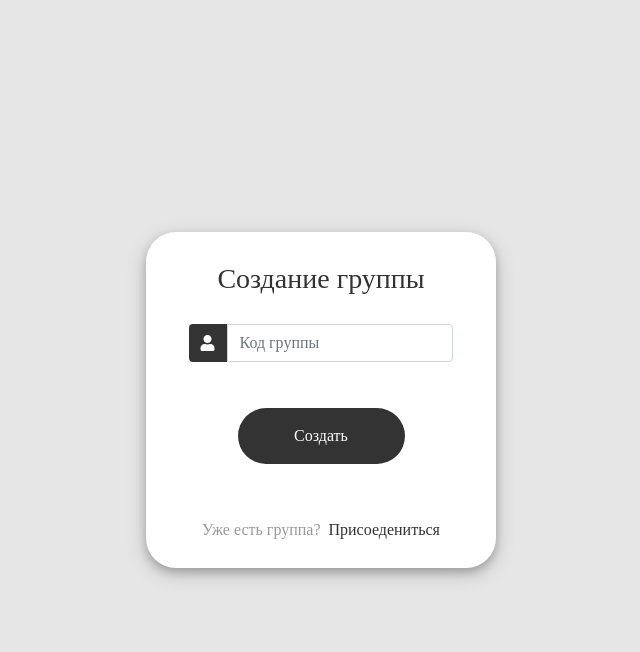
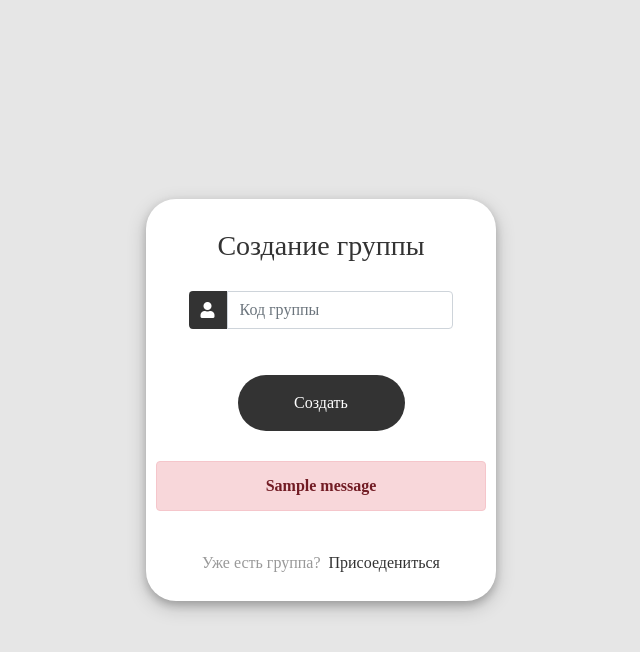
Before and after one commit to oiik/test2, a Django app: template NEWSITE/login/templates/login/create_gp.html in a window 1280 px wide. Shown: the top 652 px of the page, without its empty margins (319-959 px from the left). Run offline with Django 3.2, Linux system fonts and the light colour scheme; the template is opened without the code that fills it, so the values that code supplies are empty; one stand-in notice (Sample message) is shown; some libraries are stand-ins or nearby versions.

Commit message:
Исправлена ошибка при создании группы

```diff
--- a/NEWSITE/login/templates/login/create_gp.html
+++ b/NEWSITE/login/templates/login/create_gp.html
@@ -90,6 +90,10 @@
 			padding: 5px;
 			margin-top: 5px;
 		}
+    .alert-danger {
+
+			text-align: center;
+		}
 	</style>
 
 </head>
@@ -120,6 +124,15 @@
 				<!-- {% for message in messages%}
 					<p id="messages">{{message}}</p>
 				{% endfor %} -->
+        {% if messages %}
+						{% for message in messages %}
+						<div class="alert alert-danger">
+								<strong>{{message}}</strong>
+						</div>
+
+						{% endfor %}
+				{% endif %}
+
 				<div class="mt-4">
 					<div class="d-flex justify-content-center links">
 						<!-- <p class="test">Нет аккаунта?</p>
```
Also changed, not shown: NEWSITE/login/views.py (+14 -6 lines), NEWSITE/db.sqlite3.
